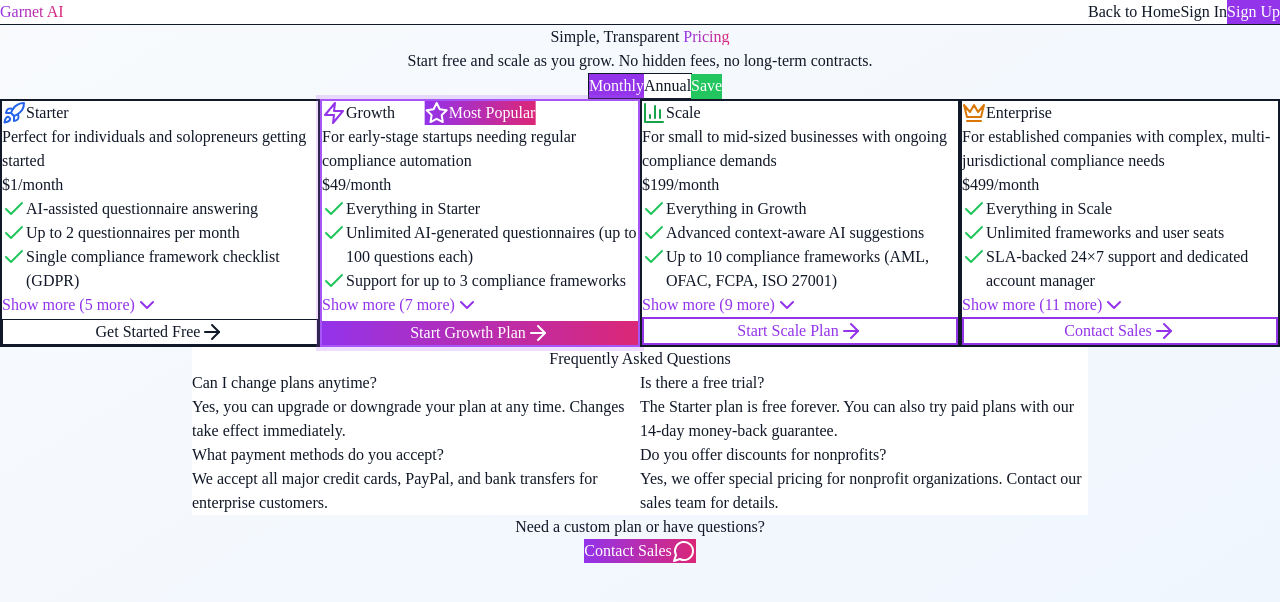
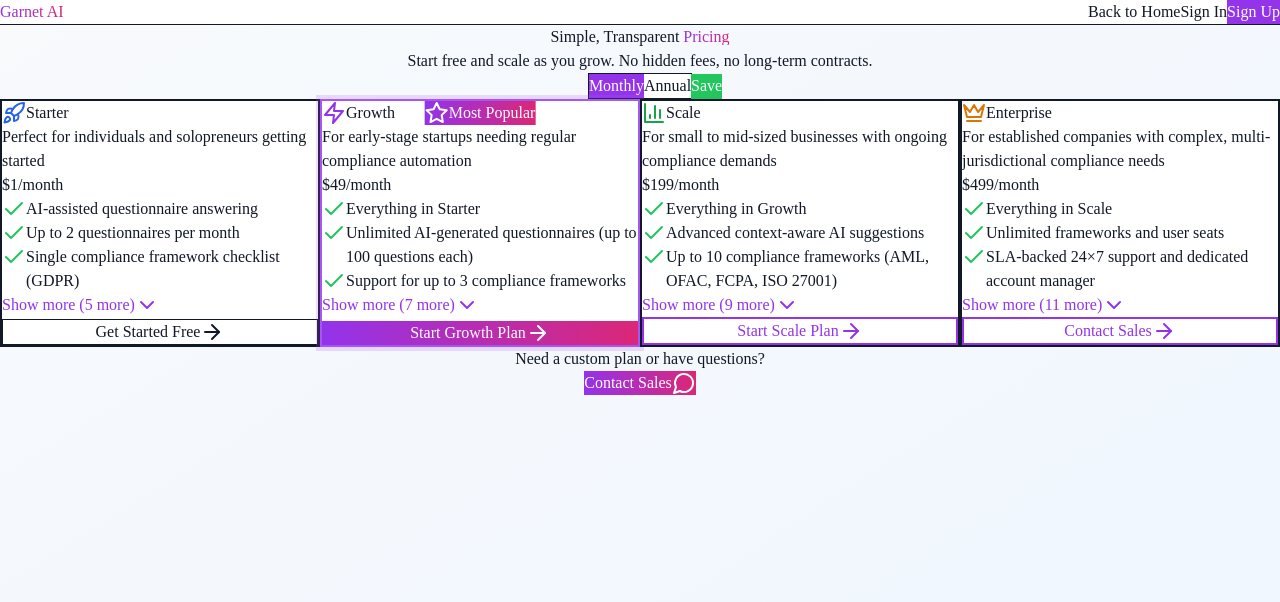
Before and after one commit to AiGarnet/garnet-compliance-saas-frontend, a Next.js app in the folder frontend/: page /pricing in a window 1280 px wide. Shown: the top 602 px of the page. Built offline with nearby package versions, Linux system fonts and the light colour scheme.

Commit message:
pricing and stripe done

```diff
--- a/frontend/app/pricing/page.tsx
+++ b/frontend/app/pricing/page.tsx
@@ -518,36 +518,6 @@ const PricingPage = () => {
             ))}
           </div>
 
-          {/* Additional Information */}
-          <div className="text-center mt-12">
-            <motion.div
-              initial={{ opacity: 0, y: 20 }}
-              animate={{ opacity: 1, y: 0 }}
-              transition={{ duration: 0.6, delay: 0.8 }}
-              className="bg-white rounded-xl p-6 shadow-lg max-w-4xl mx-auto"
-            >
-              <h3 className="text-xl font-semibold text-gray-900 mb-4">Frequently Asked Questions</h3>
-              <div className="grid grid-cols-1 md:grid-cols-2 gap-6 text-left">
-                <div>
-                  <h4 className="font-medium text-gray-900 mb-2">Can I change plans anytime?</h4>
-                  <p className="text-sm text-gray-600">Yes, you can upgrade or downgrade your plan at any time. Changes take effect immediately.</p>
-                </div>
-                <div>
-                  <h4 className="font-medium text-gray-900 mb-2">Is there a free trial?</h4>
-                  <p className="text-sm text-gray-600">The Starter plan is free forever. You can also try paid plans with our 14-day money-back guarantee.</p>
-                </div>
-                <div>
-                  <h4 className="font-medium text-gray-900 mb-2">What payment methods do you accept?</h4>
-                  <p className="text-sm text-gray-600">We accept all major credit cards, PayPal, and bank transfers for enterprise customers.</p>
-                </div>
-                <div>
-                  <h4 className="font-medium text-gray-900 mb-2">Do you offer discounts for nonprofits?</h4>
-                  <p className="text-sm text-gray-600">Yes, we offer special pricing for nonprofit organizations. Contact our sales team for details.</p>
-                </div>
-              </div>
-            </motion.div>
-          </div>
-
           {/* Contact Section */}
           <div className="text-center mt-8">
             <motion.div
--- a/frontend/lib/auth/AuthContext.tsx
+++ b/frontend/lib/auth/AuthContext.tsx
@@ -242,10 +242,16 @@ export const AuthProvider: React.FC<AuthProviderProps> = ({ children }) => {
   }, [user]);
 
   const isAuthenticated = useMemo(() => !!user && !!token, [user, token]);
-  const hasActiveSubscription = useMemo(() =>
-    !!subscription && (subscription.status === 'active' || subscription.status === 'past_due'),
-    [subscription]
-  );
+  const hasActiveSubscription = useMemo(() => {
+    // Special access for testing accounts - bypass subscription requirements
+    if (user?.email && ['testing1@garnetai.net', 'testing2@garnetai.net'].includes(user.email)) {
+      console.log(`🎯 Special access granted for testing account: ${user.email}`);
+      return true;
+    }
+
+    // Normal subscription check
+    return !!subscription && (subscription.status === 'active' || subscription.status === 'past_due');
+  }, [subscription, user?.email]);
 
   // Fetch subscription when user logs in
   useEffect(() => {
```
